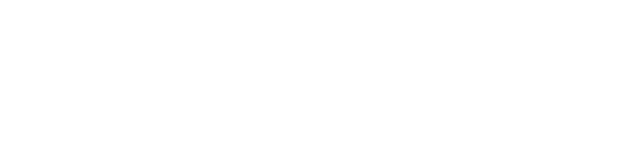
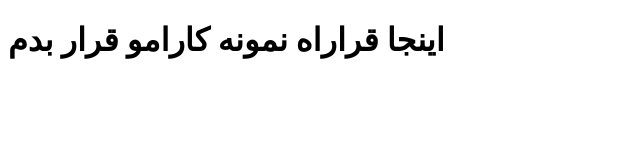
Before and after one commit to Mina-VatanPour/progect-gh, a plain HTML site: page index.html in a window 1280 px wide. Shown: the whole page, without its empty margins (0-640 px from the left). Drawn offline with Linux system fonts and the light colour scheme.

Commit message:
insert content to index

```diff
--- a/index.html
+++ b/index.html
@@ -10,7 +10,7 @@
 </head>
 
 <body>
-
+    <h1>اینجا قراراه نمونه کارامو قرار بدم</h1>
 </body>
 
 </html>
```
